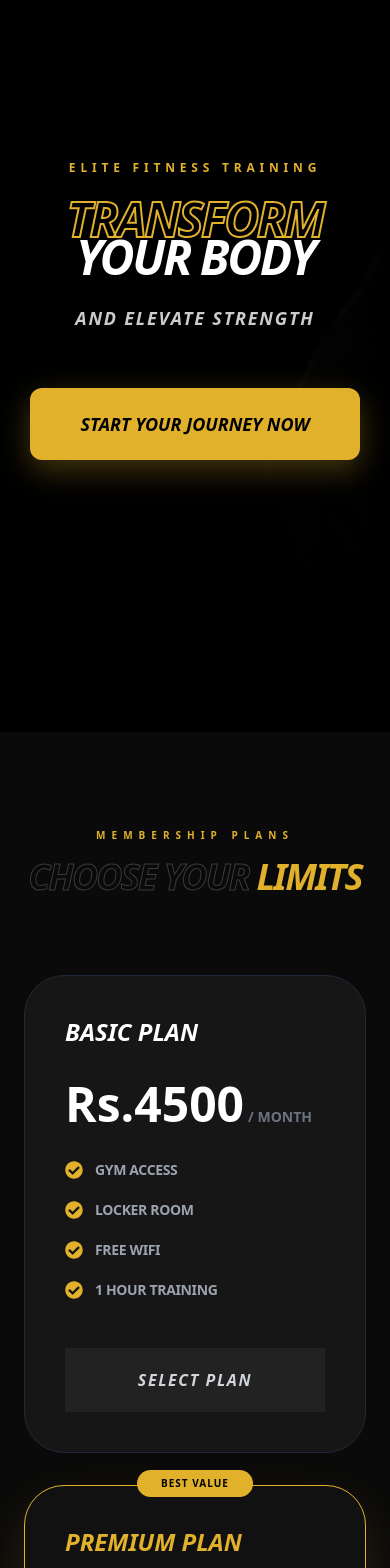
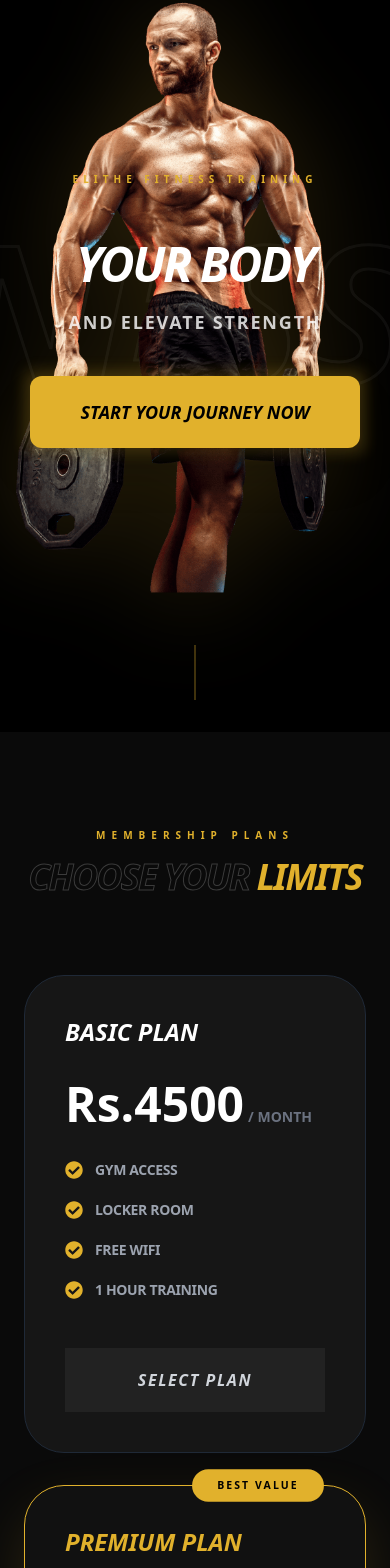
Before and after one commit to Hansani2002-ab/fitness-gym-website, a Next.js app: page / in a window 390 px wide. Shown: the part 185-1753 px from the top of the page. Built offline with nearby package versions, Linux system fonts and the light colour scheme; no server answers.

Commit message:
Finalized footer and hero section UI according to Figma

```diff
--- a/src/components/Footer.jsx
+++ b/src/components/Footer.jsx
@@ -1,96 +1,130 @@
 "use client";
 
+import { useState, useEffect } from 'react';
 import { motion } from 'framer-motion';
-import { usePathname } from 'next/navigation';
-import { useTheme } from 'next-themes';
-import { useEffect, useState } from 'react';
 import { FaMapMarkerAlt, FaPhoneAlt, FaEnvelope, FaFacebookF, FaInstagram, FaTiktok } from 'react-icons/fa';
 
 const Footer = () => {
-  const { theme } = useTheme();
-  const pathname = usePathname();
   const [mounted, setMounted] = useState(false);
 
+  useEffect(() => {
+    setMounted(true);
+  }, []);
+
   const socials = [
-    { icon: <FaFacebookF />, link: "#" },
-    { icon: <FaInstagram />, link: "#" },
-    { icon: <FaTiktok />, link: "#" }
+    { icon: <FaFacebookF />, link: "https://facebook.com" },
+    { icon: <FaInstagram />, link: "https://instagram.com" },
+    { icon: <FaTiktok />, link: "https://tiktok.com" }
   ];
 
-  useEffect(() => setMounted(true), []);
-  if (!mounted) return null;
+  const quickLinks = [
+    { name: 'Home', href: '#home' },
+    { name: 'Services', href: '#services' },
+    { name: 'About', href: '#about' },
+    { name: 'Contact', href: '#contact' }
+  ];
+
+  if (!mounted) {
+    return <footer className="bg-white dark:bg-[#111111] py-20 border-t border-gray-100 dark:border-gray-800" />;
+  }
 
   return (
-    <footer className="transition-colors duration-500 bg-white dark:bg-[#2D2D2D] py-16 px-6 md:px-12 border-t border-gray-200 dark:border-gray-800">
-      <div className="max-w-7xl mx-auto grid grid-cols-1 md:grid-cols-3 gap-12 items-start">
+    <footer className="relative bg-white dark:bg-[#111111] py-20 px-6 md:px-12 border-t border-gray-100 dark:border-gray-800 overflow-hidden">
 
+      {/* Background Glow Effect */}
+      <div className="absolute top-0 right-0 w-[500px] h-[500px] bg-[#E1B12C] opacity-[0.02] blur-[120px] pointer-events-none rounded-full" />
 
-        <div className="flex flex-col items-center md:items-start space-y-6">
+      <motion.div
+        initial={{ opacity: 0, y: 20 }}
+        whileInView={{ opacity: 1, y: 0 }}
+        transition={{ duration: 0.8 }}
+        viewport={{ once: true }}
+        className="max-w-7xl mx-auto grid grid-cols-1 md:grid-cols-3 gap-16"
+      >
+
+        {/* 1. Contact Info Column */}
+        <div className="flex flex-col items-center md:items-start space-y-7">
+          <h4 className="text-[#26211A] dark:text-white font-black uppercase tracking-[0.2em] text-sm">
+            Reach Us
+          </h4>
+          <div className="space-y-5">
             {[
-            { icon: <FaMapMarkerAlt />, text: "2nd Floor, Marine Building, Malabe, Sri Lanka" },
+              { icon: <FaMapMarkerAlt />, text: "2nd Floor, Marine Building, Malabe" },
               { icon: <FaPhoneAlt />, text: "+94 772234563" },
               { icon: <FaEnvelope />, text: "fitpro@gmail.com" }
             ].map((item, idx) => (
-            <div key={idx} className="flex flex-col md:flex-row items-center gap-3 md:gap-4 text-center md:text-left">
-              <div className="text-[#E1B12C] text-xl md:text-2xl">{item.icon}</div>
-              <p className="text-sm md:text-base font-medium leading-relaxed text-[#26211A] dark:text-gray-300 transition-colors">
+              <motion.div
+                whileHover={{ x: 10 }}
+                key={idx}
+                className="flex items-center gap-4 group cursor-default"
+              >
+                <div className="text-[#E1B12C] text-xl transition-all duration-300 group-hover:scale-110">
+                  {item.icon}
+                </div>
+                <span className="text-gray-500 dark:text-gray-400 text-sm font-semibold transition-colors group-hover:text-[#E1B12C]">
                   {item.text}
-              </p>
-            </div>
+                </span>
+              </motion.div>
             ))}
           </div>
+        </div>
 
-
+        {/* 2. Navigation Links Column */}
         <div className="flex flex-col items-center">
-          <h4 className="font-black uppercase tracking-[0.2em] mb-8 underline decoration-[#E1B12C] decoration-4 underline-offset-8 text-[#26211A] dark:text-white text-lg">
-            Quick Links
+          <h4 className="text-[#26211A] dark:text-white font-black uppercase tracking-[0.2em] text-sm mb-10 underline decoration-[#E1B12C] decoration-4 underline-offset-[12px]">
+            Navigation
           </h4>
-          <ul className="space-y-4 text-center">
-            {['Home', 'Services', 'About', 'Contact'].map((item) => (
-              <li key={item}>
-                <a
-                  href={`#${item.toLowerCase()}`}
-                  className="hover:text-[#E1B12C] transition-all duration-300 font-bold uppercase text-xs md:text-sm tracking-widest text-gray-500 dark:text-gray-400 block py-1"
+          <ul className="space-y-5 text-center">
+            {quickLinks.map((link) => (
+              <li key={link.name}>
+                <motion.a
+                  href={link.href}
+                  whileHover={{ letterSpacing: "0.3em", color: "#E1B12C" }}
+                  className="text-gray-400 dark:text-gray-500 font-bold uppercase text-[11px] tracking-[0.25em] transition-all duration-300 block"
                 >
-                  {item}
-                </a>
+                  {link.name}
+                </motion.a>
               </li>
             ))}
           </ul>
         </div>
 
-
-        <div className="flex flex-col items-center md:items-end justify-between h-full space-y-8 md:space-y-0">
+        {/* 3. Brand & Socials Column */}
+        <div className="flex flex-col items-center md:items-end justify-between">
           <div className="text-center md:text-right">
-             <h2 className="font-black uppercase italic text-3xl md:text-4xl text-[#26211A] dark:text-white tracking-tighter">
+            <h2 className="font-black italic text-4xl text-[#26211A] dark:text-white leading-none">
               FITNESS <span className="text-[#E1B12C]">PRO</span>
             </h2>
-             <p className="text-[10px] md:text-xs mt-2 tracking-[0.3em] uppercase font-black text-gray-400 dark:text-gray-500">
-               Elevate your strength
+            <p className="text-[10px] tracking-[0.5em] uppercase font-black text-gray-300 dark:text-gray-700 mt-3">
+              Elite Training Hub
             </p>
 
-             {/* Social Icons Container */}
-             <div className="flex gap-4 mt-8 justify-center md:justify-end">
-                {socials.map((social, index) => (
+            {/* Social Icons - Updated to match image_ed90ca.png */}
+            <div className="flex gap-4 mt-10 justify-center md:justify-end">
+              {socials.map((soc, i) => (
                 <motion.a
-                    key={index}
-                    whileHover={{ y: -5, scale: 1.1, backgroundColor: "#E1B12C", color: "#fff" }}
-                    whileTap={{ scale: 0.9 }}
-                    href={social.link}
-                    className="w-12 h-12 rounded-full flex items-center justify-center transition-all border bg-gray-50 dark:bg-[#1A1A1A] text-[#26211A] dark:text-gray-300 border-gray-200 dark:border-gray-700 hover:border-[#E1B12C]"
+                  key={i}
+                  whileHover={{
+                    y: -8,
+                    backgroundColor: "#E1B12C",
+                    color: "#000",
+                    borderColor: "#E1B12C"
+                  }}
+                  href={soc.link}
+                  className="w-12 h-12 rounded-full border border-gray-300 dark:border-gray-700 flex items-center justify-center text-black dark:text-white bg-transparent transition-all duration-300"
                 >
-                    <span className="text-xl">{social.icon}</span>
+                  <span className="text-xl">{soc.icon}</span>
                 </motion.a>
               ))}
             </div>
           </div>
 
-          {/* Copyright */}
-          <p className="text-[10px] md:text-[11px] mt-6 md:mt-10 opacity-60 uppercase tracking-[0.15em] font-bold text-gray-500 dark:text-gray-400 text-center md:text-right">
-            © {new Date().getFullYear()} FitPro Fitness Center. <br className="md:hidden" /> All Rights Reserved
+          <p className="text-[9px] text-gray-400 uppercase mt-12 tracking-[0.2em] font-bold opacity-40">
+            © {new Date().getFullYear()} FitPro Fitness. All Rights Reserved.
           </p>
         </div>
-      </div>
+
+      </motion.div>
     </footer>
   );
 };
--- a/src/sections/AboutSection.jsx
+++ b/src/sections/AboutSection.jsx
@@ -19,7 +19,7 @@ const AboutPage = () => {
     { label: "Fitness", value: "75%" },
   ];
 
-  // අර Screenshot එකේ විදිහට Trainer data ටික
+
   const trainers = [
     { name: "Matt", role: "GYM TRAINER", image: "/images/matt.jpg" },
     { name: "Rosy", role: "FITNESS COACH", image: "/images/rosy.jpg" },
--- a/src/sections/HeroSection.jsx
+++ b/src/sections/HeroSection.jsx
@@ -1,136 +1,204 @@
 "use client";
 
 import Image from 'next/image';
-import { motion } from 'framer-motion';
+import { motion, useScroll, useTransform, useSpring } from 'framer-motion';
 import ProButton from '@/components/Button';
 import { usePathname } from 'next/navigation';
 import { useTheme } from 'next-themes';
-import { useEffect, useState } from 'react';
+import { useEffect, useState, useRef } from 'react';
 import { FaCheckCircle } from 'react-icons/fa';
 
 const HeroSection = () => {
   const { theme } = useTheme();
   const pathname = usePathname();
   const [mounted, setMounted] = useState(false);
+  const targetRef = useRef(null);
+
+  const { scrollYProgress } = useScroll({
+    target: mounted ? targetRef : undefined,
+    offset: ["start start", "end start"],
+  });
+
+  const smoothY = useSpring(useTransform(scrollYProgress, [0, 1], [0, 100]), {
+    stiffness: 100,
+    damping: 30
+  });
+
+  const opacityVal = useTransform(scrollYProgress, [0, 0.6], [1, 0]);
+  const bgTextX = useTransform(scrollYProgress, [0, 1], [0, -150]);
+
+  useEffect(() => {
+    setMounted(true);
+  }, []);
+
+  if (!mounted) return <div className="h-screen bg-black" />;
+
   const isHomePage = pathname === '/';
 
-  useEffect(() => setMounted(true), []);
-  if (!mounted) return null;
-
   const plans = [
-    {
-      name: "Basic Plan",
-      price: "4500",
-      features: ["Gym Access", "Locker Room", "Free WiFi", "1 Hour Training"],
-      recommended: false,
-    },
-    {
-      name: "Premium Plan",
-      price: "7500",
-      features: ["All Basic Features", "Personal Trainer", "Diet Plan Included", "Sauna Access"],
-      recommended: true,
-    },
-    {
-      name: "Elite Plan",
-      price: "12000",
-      features: ["All Premium Features", "Yoga & CrossFit", "Massage Therapy", "Supplement Guide"],
-      recommended: false,
-    }
+    { name: "Basic Plan", price: "4500", features: ["Gym Access", "Locker Room", "Free WiFi", "1 Hour Training"], recommended: false },
+    { name: "Premium Plan", price: "7500", features: ["All Basic Features", "Personal Trainer", "Diet Plan Included", "Sauna Access"], recommended: true },
+    { name: "Elite Plan", price: "12000", features: ["All Premium Features", "Yoga & CrossFit", "Massage Therapy", "Supplement Guide"], recommended: false }
   ];
 
+  const wordVariants = {
+    hidden: { opacity: 0, y: 50 },
+    visible: (i) => ({
+      opacity: 1,
+      y: 0,
+      transition: { delay: i * 0.1, duration: 0.8, ease: [0.215, 0.61, 0.355, 1] }
+    })
+  };
+
   return (
-    <div className="overflow-x-hidden">
+    <div className="overflow-x-hidden" ref={targetRef}>
       {/* --- SECTION 1: HERO SECTION --- */}
-      <section className={`relative h-screen flex items-center overflow-hidden px-6 md:px-32 transition-colors duration-500 ${isHomePage ? 'bg-black' : 'bg-white dark:bg-black'}`}>
+      <section className={`relative h-screen flex items-center overflow-hidden transition-colors duration-500 ${isHomePage ? 'bg-black' : 'bg-white dark:bg-black'}`}>
 
-        {/* Background Image Container */}
+        {/* IMPROVED: High Visibility Background Scrolling Text */}
+        <div className="absolute inset-0 flex items-center whitespace-nowrap pointer-events-none z-0">
           <motion.div
-          initial={{ opacity: 0, scale: 1.1 }}
-          animate={{ opacity: isHomePage ? 0.8 : (theme === 'dark' ? 0.7 : 0.4), scale: 1 }}
-          transition={{ duration: 2, ease: "easeOut" }}
-          className="absolute inset-0 z-0"
+            animate={{ x: [0, -1200] }}
+            transition={{ repeat: Infinity, duration: 25, ease: "linear" }}
+            className="text-[12rem] md:text-[22rem] font-black italic uppercase flex gap-20 opacity-[0.12]"
+            style={{
+              WebkitTextStroke: theme === 'dark' ? "3px rgba(255, 255, 255, 0.4)" : "3px rgba(0, 0, 0, 0.15)",
+              color: "transparent"
+            }}
+          >
+            <span>FITNESS PRO</span>
+            <span>FITNESS PRO</span>
+            <span>FITNESS PRO</span>
+          </motion.div>
+        </div>
+
+        {/* LEFT SIDE: Animated Image Container */}
+        <div className="absolute inset-0 z-0 flex items-center justify-start pointer-events-none">
+          <motion.div
+            style={{ y: smoothY, opacity: opacityVal }}
+            className="relative w-full h-full flex items-center justify-start pl-4 md:pl-20 lg:pl-32"
+          >
+            <motion.div
+              initial={{ x: -100, opacity: 0, filter: "blur(20px)", scale: 1.1 }}
+              animate={{ x: 0, opacity: 1, filter: "blur(0px)", scale: 1 }}
+              transition={{ duration: 1.8, ease: "easeOut" }}
+              className="relative h-[70vh] md:h-[85vh] w-[80vw] md:w-[45vw] min-w-[320px] max-w-[600px]"
+            >
+              <motion.div
+                animate={{ y: [0, -15, 0] }}
+                transition={{ duration: 5, repeat: Infinity, ease: "easeInOut" }}
+                className="w-full h-full relative"
               >
                 <Image
                   src="/images/bg.png"
-            alt="Fitness"
+                  alt="Fitness Training"
                   fill
-            className="object-cover grayscale opacity-60 transition-all duration-1000 object-left"
+                  className="object-contain object-left drop-shadow-[0_0_50px_rgba(225,177,44,0.2)]"
                   priority
                 />
-          <div className={`absolute inset-0 ${
-            isHomePage || theme === 'dark'
-            ? 'bg-gradient-to-r from-black/20 via-black/60 to-black'
-            : 'bg-gradient-to-r from-white/20 via-white/60 to-white'
-          }`} />
+              </motion.div>
+            </motion.div>
+          </motion.div>
+        </div>
+
+        {/* Floating Decorative Text (Parallax) */}
+        <motion.div
+          style={{ x: bgTextX }}
+          className="absolute top-1/4 left-10 hidden lg:block opacity-[0.05] pointer-events-none z-0"
+        >
+          <h2 className="text-[20rem] font-black italic text-white leading-none tracking-tighter uppercase">FIT</h2>
         </motion.div>
 
-        {/* Floating Decorative Text */}
-        <div className="absolute top-1/4 left-10 hidden lg:block opacity-5 pointer-events-none">
-          <h2 className="text-[15rem] font-black italic text-white leading-none tracking-tighter uppercase">FIT</h2>
-        </div>
-
-        {/* Main Hero Content (Right Aligned) */}
-        <div className="relative z-10 w-full md:ml-auto md:w-3/5 flex flex-col items-center md:items-end text-center md:text-right">
+        {/* RIGHT SIDE: Main Content */}
+        <div className="container mx-auto px-6 md:px-32 relative z-10 flex flex-col items-center md:items-end text-center md:text-right">
+          <div className="max-w-2xl">
             <motion.p
               initial={{ opacity: 0, x: 20 }}
               animate={{ opacity: 1, x: 0 }}
-            className="text-[#E1B12C] font-black uppercase tracking-[0.4em] text-xs mb-6"
+              transition={{ duration: 0.8, delay: 0.5 }}
+              className="text-[#E1B12C] font-black uppercase text-[10px] md:text-xs mb-4 tracking-[0.5em]"
             >
-            Elite Fitness Training
+              ELITHE FITNESS TRAINING
             </motion.p>
 
-          <motion.div
-            initial={{ opacity: 0, x: 50 }}
-            animate={{ opacity: 1, x: 0 }}
-            transition={{ duration: 0.8 }}
-            className="space-y-1"
+            <h1 className="text-5xl md:text-[90px] font-black italic uppercase leading-[0.85] tracking-tighter mb-6 text-white overflow-hidden">
+              <motion.span
+                custom={1}
+                initial="hidden"
+                animate="visible"
+                variants={wordVariants}
+                className="inline-block text-transparent stroke-text"
               >
-            <h1 className={`text-5xl md:text-[90px] font-black italic uppercase leading-[0.8] tracking-tighter transition-colors ${isHomePage || theme === 'dark' ? 'text-white' : 'text-gray-900'}`}>
-              <span className="text-transparent stroke-text" style={{ WebkitTextStroke: '2px #E1B12C' }}>TRANSFORM</span> <br />
+                TRANSFORM
+              </motion.span> <br />
+              <motion.span
+                custom={2}
+                initial="hidden"
+                animate="visible"
+                variants={wordVariants}
+                className="inline-block"
+              >
                 YOUR BODY
+              </motion.span>
             </h1>
 
-            <div className="flex items-center justify-center md:justify-end gap-4 py-6">
-              <p className={`text-lg md:text-2xl font-black uppercase italic tracking-widest ${isHomePage || theme === 'dark' ? 'text-white/80' : 'text-gray-600'}`}>
+            <motion.div
+              initial={{ opacity: 0, y: 20 }}
+              animate={{ opacity: 1, y: 0 }}
+              transition={{ duration: 0.8, delay: 1.2 }}
+              className="flex items-center justify-center md:justify-end gap-4 mb-10"
+            >
+              <p className="text-white/80 text-lg md:text-xl font-bold uppercase tracking-widest">
                 AND ELEVATE STRENGTH
               </p>
-              <div className="h-[2px] w-20 bg-[#E1B12C] hidden md:block" />
-            </div>
+              <motion.div
+                initial={{ width: 0 }}
+                animate={{ width: 48 }}
+                transition={{ duration: 1, delay: 1.5 }}
+                className="h-[2px] bg-[#E1B12C] hidden md:block"
+              />
             </motion.div>
 
-          <div className="mt-8">
+            <motion.div
+              initial={{ opacity: 0, scale: 0.9 }}
+              animate={{ opacity: 1, scale: 1 }}
+              transition={{ delay: 1.6 }}
+              whileHover={{ scale: 1.05 }}
+              whileTap={{ scale: 0.95 }}
+              className="relative group inline-block"
+            >
+              <div className="absolute -inset-1 bg-[#E1B12C] rounded-none blur opacity-25 group-hover:opacity-60 transition duration-1000 group-hover:duration-200"></div>
               <ProButton
-              text="Start your journey now"
-              style="bg-[#E1B12C] text-black font-black italic uppercase text-lg py-5 px-12 shadow-[0_10px_30px_rgba(225,177,44,0.3)] hover:bg-white hover:text-black transition-all duration-300 w-full md:w-auto rounded-none"
+                text="START YOUR JOURNEY NOW"
+                style="bg-[#E1B12C] text-black font-black italic uppercase text-lg py-5 px-12 relative z-10 shadow-2xl hover:bg-white transition-all duration-300 rounded-none"
               />
+            </motion.div>
           </div>
         </div>
 
-        {/* Scroll Indicator */}
+        {/* Bottom Animated Scroll Indicator */}
+        <div className="absolute bottom-8 left-1/2 -translate-x-1/2 z-20">
           <motion.div
-          animate={{ y: [0, 10, 0] }}
-          transition={{ repeat: Infinity, duration: 2 }}
-          className="absolute bottom-10 left-1/2 -translate-x-1/2 z-20 hidden md:block"
-        >
-          <div className="w-[2px] h-16 bg-gradient-to-b from-[#E1B12C] to-transparent" />
-        </motion.div>
+            animate={{ height: [40, 80, 40], opacity: [0.3, 1, 0.3] }}
+            transition={{ repeat: Infinity, duration: 2.5 }}
+            className="w-[1px] bg-[#E1B12C]"
+          />
+        </div>
       </section>
 
       {/* --- SECTION 2: MEMBERSHIP PLANS --- */}
       <section className="py-24 bg-gray-50 dark:bg-[#0A0A0A] transition-colors duration-500">
         <div className="max-w-7xl mx-auto px-6">
           <div className="text-center mb-20">
-            <p className="text-[#E1B12C] font-black uppercase tracking-[0.6em] text-[10px] mb-4">Membership Plans</p>
-            <h2 className="text-4xl md:text-7xl font-black italic uppercase tracking-tighter leading-none mb-10 transition-colors">
-  <span
-    className="text-transparent stroke-text"
-    style={{
-      WebkitTextStroke: theme === 'dark' ? '1px rgba(255,255,255,0.2)' : '1px rgba(0,0,0,0.3)',
-      display: 'inline-block'
-       }}
+            <motion.p
+              initial={{ opacity: 0 }}
+              whileInView={{ opacity: 1 }}
+              className="text-[#E1B12C] font-black uppercase tracking-[0.6em] text-[10px] mb-4"
             >
-        CHOOSE YOUR
-       </span>
+              Membership Plans
+            </motion.p>
+            <h2 className="text-4xl md:text-7xl font-black italic uppercase tracking-tighter leading-none mb-10 text-black dark:text-white">
+              <span className="text-transparent stroke-text-thin">CHOOSE YOUR </span>
               <span className="text-[#E1B12C]"> LIMITS</span>
             </h2>
           </div>
@@ -139,49 +207,46 @@ const HeroSection = () => {
             {plans.map((plan, idx) => (
               <motion.div
                 key={idx}
-                initial={{ opacity: 0, y: 30 }}
+                initial={{ opacity: 0, y: 40 }}
                 whileInView={{ opacity: 1, y: 0 }}
+                whileHover={{ y: -15, transition: { duration: 0.4, ease: "easeOut" } }}
                 viewport={{ once: true }}
-                transition={{ delay: idx * 0.1 }}
-                className={`relative p-10 rounded-[2.5rem] border transition-all duration-500 ${
+                transition={{ delay: idx * 0.2, duration: 0.6 }}
+                className={`relative p-10 rounded-[2.5rem] border transition-all duration-500 group ${
                   plan.recommended
-                  ? "bg-[#111111] border-[#E1B12C] shadow-[0_20px_50px_rgba(225,177,44,0.15)] scale-105 z-10"
-                  : "bg-white dark:bg-[#161616] border-gray-100 dark:border-gray-800"
+                  ? "bg-[#111111] border-[#E1B12C] shadow-[0_25px_60px_rgba(225,177,44,0.15)] scale-105 z-10"
+                  : "bg-white dark:bg-[#161616] border-gray-100 dark:border-gray-800 hover:border-[#E1B12C]/50"
                 }`}
               >
                 {plan.recommended && (
-                  <div className="absolute -top-4 left-1/2 -translate-x-1/2 bg-[#E1B12C] text-black text-[10px] font-black px-6 py-1.5 rounded-full uppercase tracking-widest">
+                  <motion.div
+                    animate={{ scale: [1, 1.05, 1] }}
+                    transition={{ repeat: Infinity, duration: 2 }}
+                    className="absolute -top-4 left-1/2 -translate-x-1/2 bg-[#E1B12C] text-black text-[10px] font-black px-6 py-2 rounded-full uppercase tracking-[0.2em]"
+                  >
                     Best Value
-                  </div>
+                  </motion.div>
                 )}
-
-                <h3 className={`text-2xl font-black italic uppercase mb-2 ${plan.recommended ? "text-[#E1B12C]" : "dark:text-white text-black"}`}>
-                  {plan.name}
-                </h3>
-
+                <h3 className={`text-2xl font-black italic uppercase mb-2 ${plan.recommended ? "text-[#E1B12C]" : "dark:text-white text-black"}`}>{plan.name}</h3>
                 <div className="my-8 flex items-baseline gap-1">
-                  <span className={`text-5xl font-black ${plan.recommended ? "text-white" : "dark:text-white text-black"}`}>
-                    Rs.{plan.price}
-                  </span>
+                  <span className={`text-5xl font-black ${plan.recommended ? "text-white" : "dark:text-white text-black"}`}>Rs.{plan.price}</span>
                   <span className="text-gray-500 font-bold text-sm uppercase">/ Month</span>
                 </div>
-
                 <ul className="space-y-5 mb-12">
                   {plan.features.map((feature, i) => (
-                    <li key={i} className="flex items-center gap-3 text-sm font-bold text-gray-500 dark:text-gray-400 uppercase tracking-tight">
-                      <FaCheckCircle className="text-[#E1B12C] text-lg" />
-                      {feature}
-                    </li>
+                    <motion.li
+                      key={i}
+                      whileInView={{ x: [0, 5, 0] }}
+                      transition={{ delay: 0.5 + (i * 0.1) }}
+                      className="flex items-center gap-3 text-sm font-bold text-gray-400 uppercase tracking-tight"
+                    >
+                      <FaCheckCircle className="text-[#E1B12C] text-lg" /> {feature}
+                    </motion.li>
                   ))}
                 </ul>
-
                 <button className={`w-full py-5 rounded-none font-black italic uppercase transition-all duration-300 tracking-widest ${
-                  plan.recommended
-                  ? "bg-[#E1B12C] text-black hover:bg-white"
-                  : "bg-gray-100 dark:bg-[#222222] text-gray-500 dark:text-gray-300 hover:bg-[#E1B12C] hover:text-black"
-                }`}>
-                  Select Plan
-                </button>
+                  plan.recommended ? "bg-[#E1B12C] text-black hover:bg-white" : "bg-gray-100 dark:bg-[#222222] text-gray-500 dark:text-gray-300 hover:bg-[#E1B12C] hover:text-black"
+                }`}>Select Plan</button>
               </motion.div>
             ))}
           </div>
@@ -189,10 +254,8 @@ const HeroSection = () => {
       </section>
 
       <style jsx>{`
-        .stroke-text {
-          color: transparent;
-          -webkit-text-stroke: 2px #E1B12C;
-        }
+        .stroke-text { -webkit-text-stroke: 2px #E1B12C; }
+        .stroke-text-thin { -webkit-text-stroke: 1px ${theme === 'dark' ? 'rgba(255,255,255,0.2)' : 'rgba(0,0,0,0.3)'}; color: transparent; }
       `}</style>
     </div>
   );
```
Also changed, not shown: src/sections/ContactSection.jsx (+33 -40 lines), public/images/bg.png, public/images/contact bg.jpg (added). Lines whose indentation alone changed are shown as unchanged.
